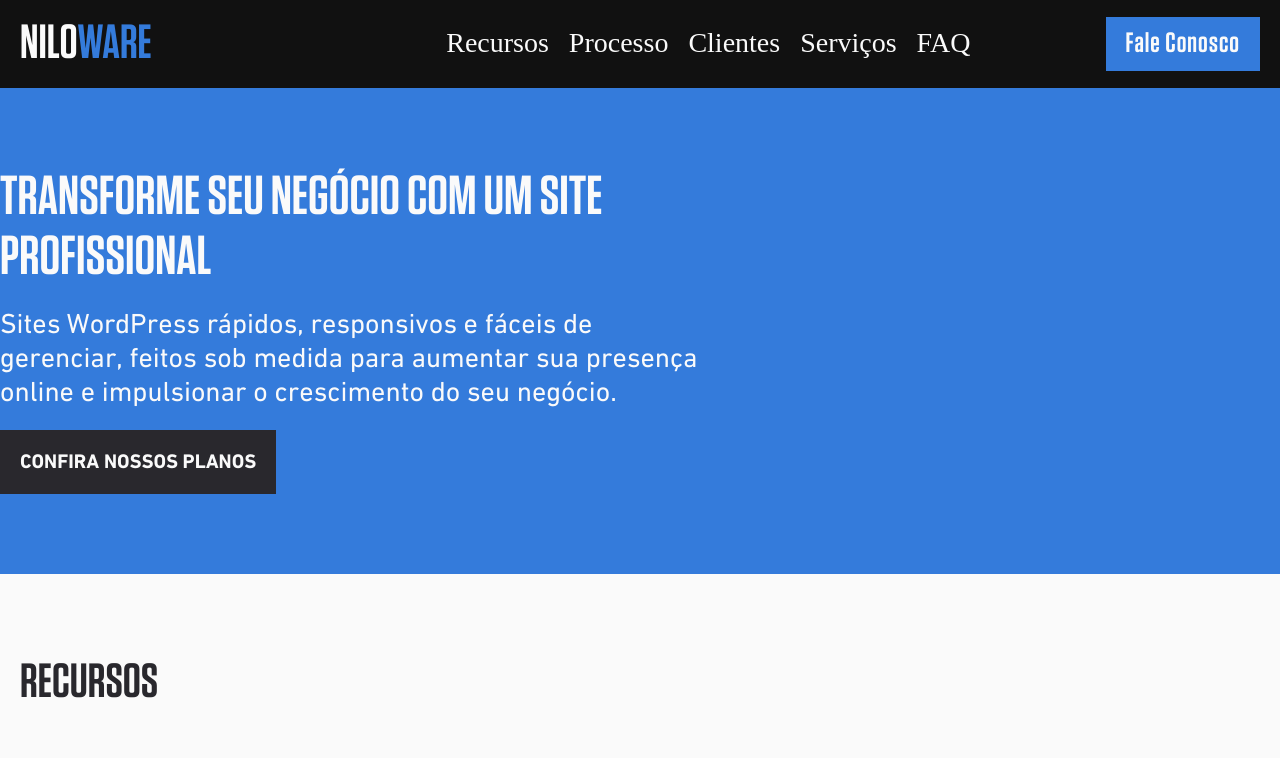
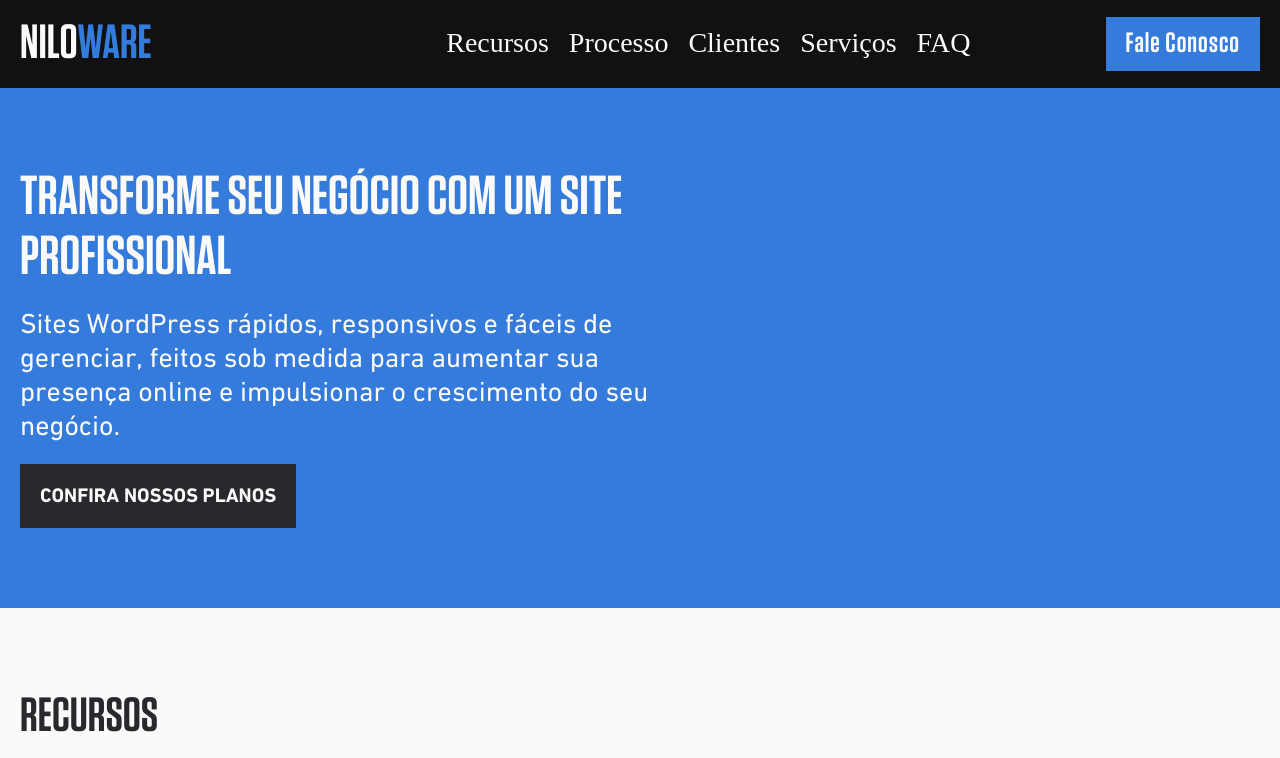
Before and after one commit to mjuliamiosso/niloware, a Next.js app: page /en/home in a window 1280 px wide. Shown: the top 758 px of the page. Built offline with nearby package versions, Linux system fonts and the light colour scheme; a web font is replaced by a local one.

Commit message:
refactor hero

```diff
--- a/app/sections/Hero/Hero.module.scss
+++ b/app/sections/Hero/Hero.module.scss
@@ -1,4 +1,5 @@
 @import '../../styles/variables';
+@import '../../styles/mixins';
 
 .hero {
     background-color: $primary;
@@ -11,10 +12,12 @@
     }
 }
 
-.hero-container {
+.container {
+    @include container;
     color: $light-bg;
 
     h1 {
+        @include subtitle;
         font-size: $fs-800;
         line-height: 3.75rem;
         margin-bottom: 20px;
@@ -29,7 +32,7 @@
 }
 
 @media (min-width: 1024px) {
-    .hero-container {
+    .container {
         padding-right: 45%;
 
     }
--- a/app/sections/Hero/Hero.tsx
+++ b/app/sections/Hero/Hero.tsx
@@ -5,11 +5,19 @@ import Button from '../../components/Button/Button'
 
 const Hero = () => {
   return (
-    <header className={styles['hero']}>
-      <div className={classNames(styles['hero-container'], 'container')}>
-        <h1 className='ff-secondary'>Transforme Seu Negócio com um Site Profissional</h1>
-        <h3>Sites WordPress rápidos, responsivos e fáceis de gerenciar, feitos sob medida para aumentar sua presença online e impulsionar o crescimento do seu negócio.</h3>
-        <Button link='#' text='Confira nossos planos'></Button>
+    <header className={styles.hero}>
+      <div className={styles.container}>
+        <h1>
+          Transforme Seu Negócio com um Site Profissional
+        </h1>
+        <h3>
+          Sites WordPress rápidos, responsivos e fáceis de gerenciar,
+          feitos sob medida para aumentar sua presença online e impulsionar o crescimento do seu negócio.
+        </h3>
+        <Button
+          link='#'
+          text='Confira nossos planos'
+        />
       </div>
     </header>
   )
```
